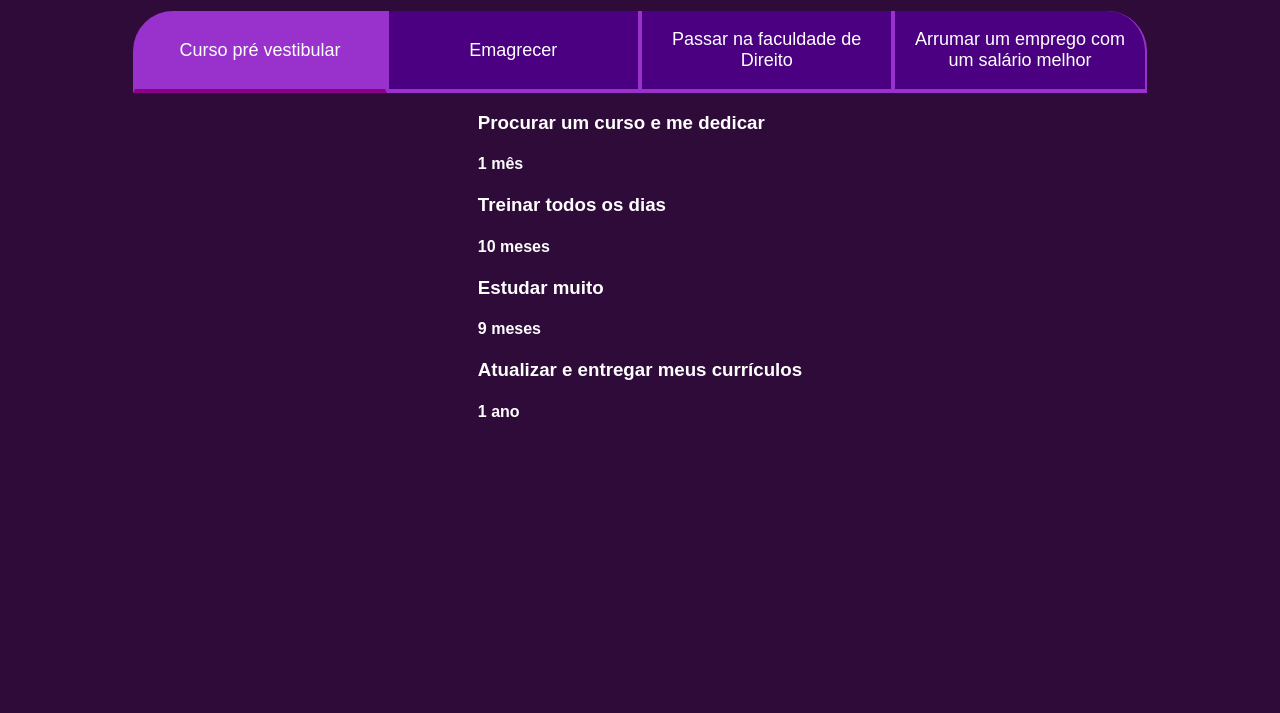
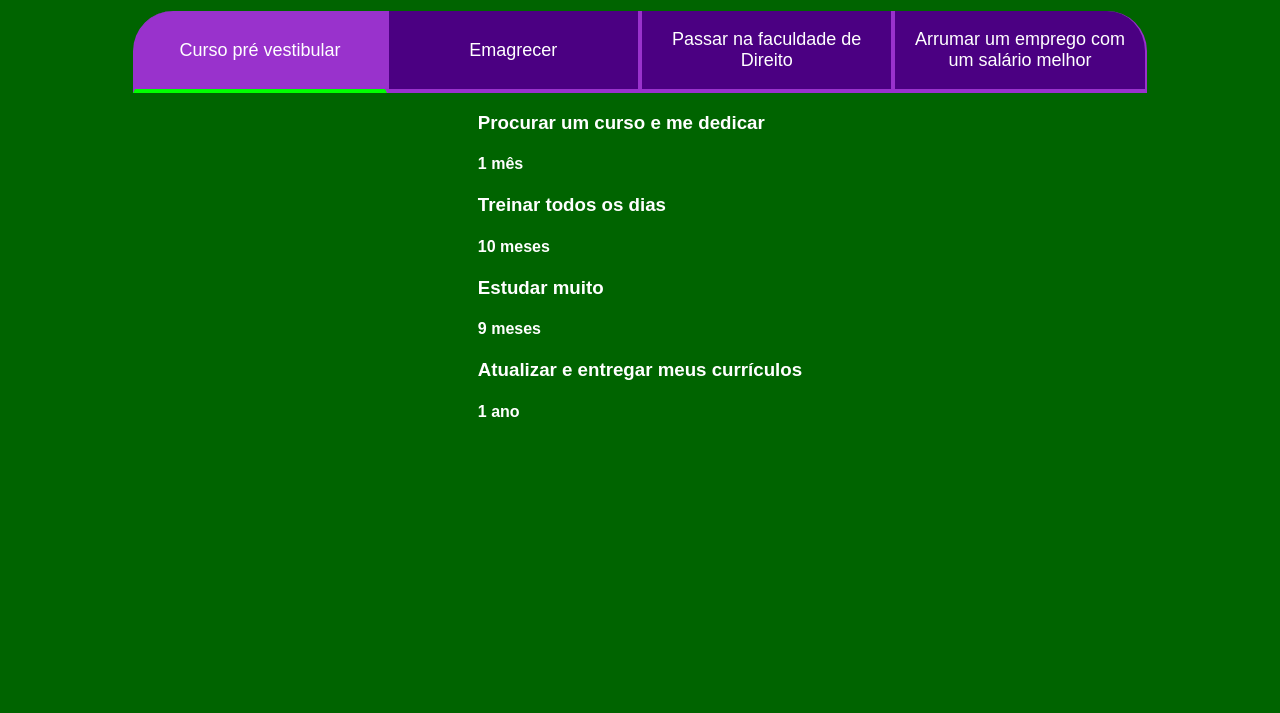
Before and after one commit to anacaroline2023/javascript-projeto-de-vida, a plain HTML site: page index.html in a window 1280 px wide. Shown: the part 87-800 px from the top of the page. Drawn offline with Linux system fonts and the light colour scheme.

Commit message:
Update style.css

```diff
--- a/style.css
+++ b/style.css
@@ -1,6 +1,6 @@
 :root {
-    --cor-de-fundo: #2F0B3A;
-    --verde: #8B008B;
+    --cor-de-fundo: #006400;
+    --verde: #00FF00;
     --branco: #FFFFFF;
     --botao-ativo:#9932CC;
     --botao-inativo: rgba(75,0,130);
```
